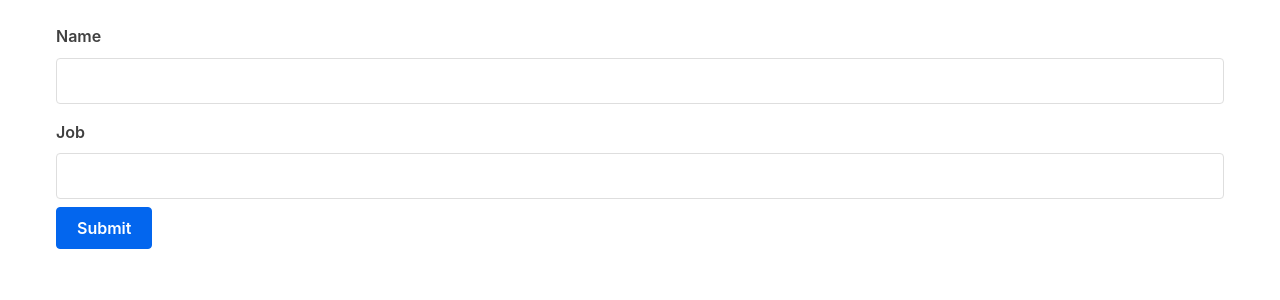
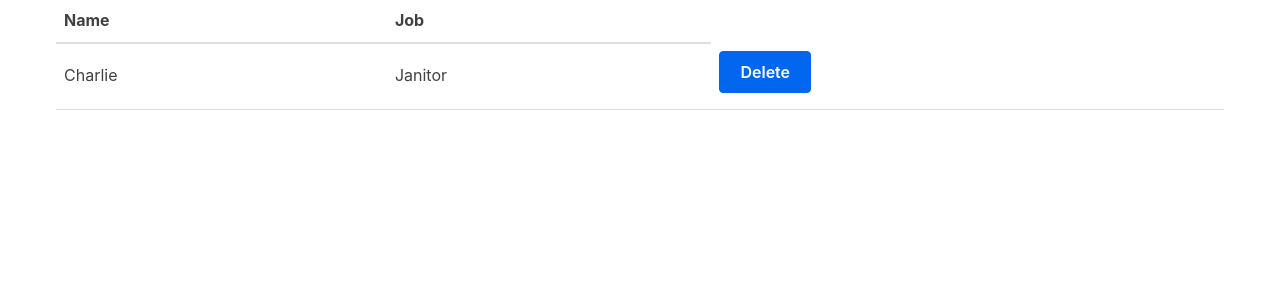
Before and after one commit to amandayu255/csc-307-app, a React (Vite) app in the folder packages/react-frontend/: page / in a window 1280 px wide. Shown: the top 300 px of the page. Built offline with nearby package versions, Linux system fonts and the light colour scheme.

Commit message:
added delete button and table

```diff
--- a/packages/react-frontend/src/Form.jsx
+++ /dev/null
@@ -1,46 +0,0 @@
-import React, { useState } from "react";
-
-function Form(props) {
-  function handleChange(event) {
-    const { name, value } = event.target;
-    if (name === "job") setPerson({ name: person["name"], job: value });
-    else setPerson({ name: value, job: person["job"] });
-  }
-
-  function submitForm() {
-    props.handleSubmit(person);
-    setPerson({ name: "", job: "" });
-  }
-
-  const [person, setPerson] = useState({
-    name: "",
-    job: "",
-  });
-
-  return (
-    <form>
-      <label htmlFor="name">Name</label>
-      <input
-        type="text"
-        name="name"
-        id="name"
-        value={person.name}
-        onChange={handleChange}
-      />
-      <label htmlFor="job">Job</label>
-      <input
-        type="text"
-        name="job"
-        id="job"
-        value={person.job}
-        onChange={handleChange}
-      />
-
-      <input type="button" value="Submit" onClick={submitForm} />
-    </form>
-
-
-  );
-
-}
-export default Form;
--- a/packages/react-frontend/src/MyApp.jsx
+++ b/packages/react-frontend/src/MyApp.jsx
@@ -1,9 +1,13 @@
 import React, { useState } from "react";
 import Table from "./Table";
-import Form from "./Form";
 
 function MyApp() {
-  const [characters, setCharacters] = useState([]);
+  const [characters, setCharacters] = useState([
+    {
+      name: "Charlie",
+      job: "Janitor", // the rest of the data
+    },
+  ]);
 
   function removeOneCharacter(index) {
     const updated = characters.filter((character, i) => {
@@ -12,17 +16,9 @@ function MyApp() {
     setCharacters(updated);
   }
 
-  function updateList(person) {
-    setCharacters([...characters, person]);
-  }
-
   return (
     <div className="container">
-      <Table
-        characterData={characters}
-        removeCharacter={removeOneCharacter}
-      />
-      <Form handleSubmit={updateList} />
+      <Table characterData={characters} removeCharacter={removeOneCharacter} />
     </div>
   );
 }
--- a/packages/react-frontend/src/Table.jsx
+++ b/packages/react-frontend/src/Table.jsx
@@ -1,6 +1,15 @@
 import React from "react";
 
-function TableHeader() {}
+function TableHeader() {
+  return (
+    <thead>
+      <tr>
+        <th>Name</th>
+        <th>Job</th>
+      </tr>
+    </thead>
+  );
+}
 
 function TableBody(props) {
   const rows = props.characterData.map((row, index) => {
```
Also changed, not shown: packages/react-frontend/src/main.jsx (line endings or trailing spaces), 1 other file (tests, documents, lock files or other folders).
